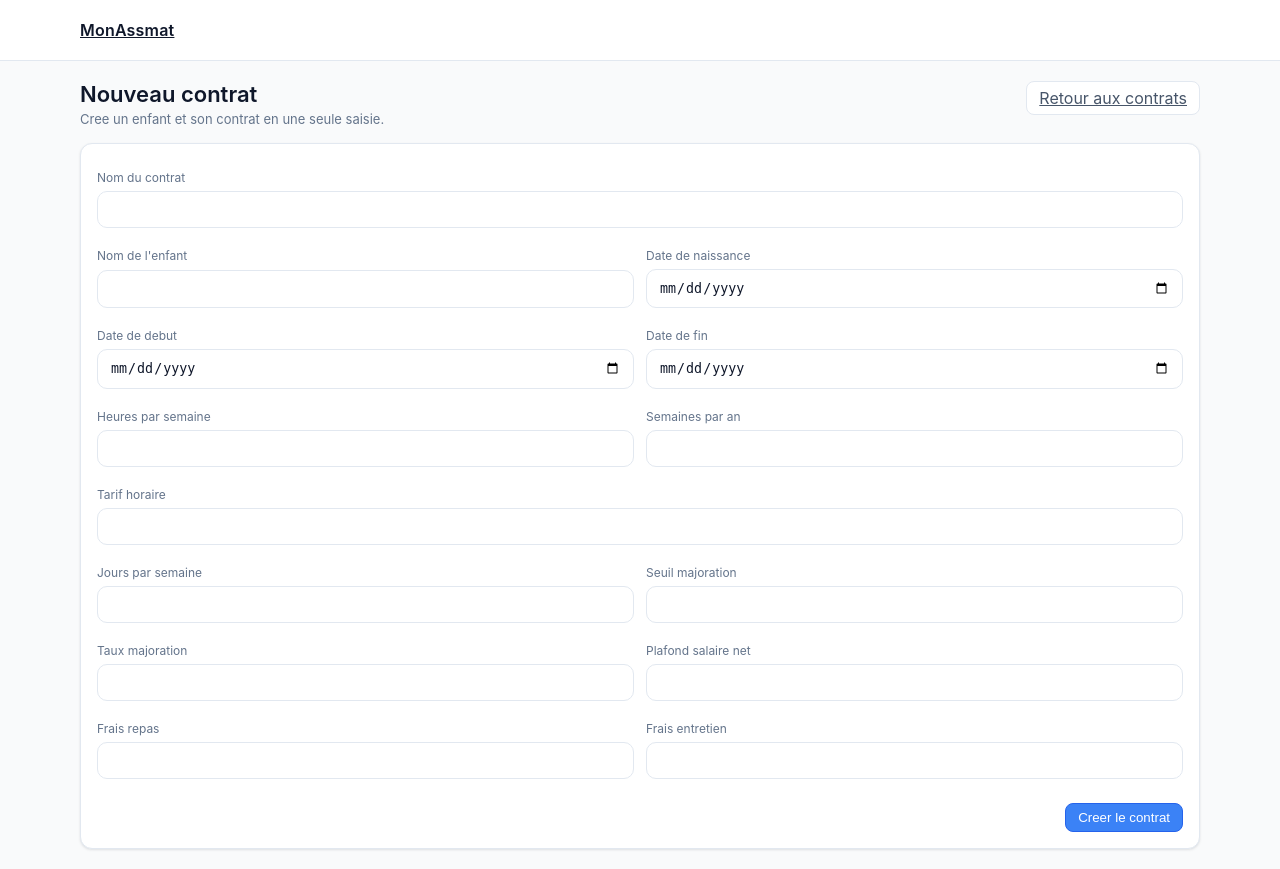
After one commit to jleparoux/monassmat, a FastAPI app: page /contracts/new in a window 1280 px wide. The commit adds this page. Run offline with FastAPI, Linux system fonts and the light colour scheme; some libraries are stand-ins or nearby versions.

Commit message:
* added name to contract * updated contract page

```diff
--- a/frontend/static/app.css
+++ b/frontend/static/app.css
@@ -513,6 +513,11 @@ a { color: inherit; }
   font-size: 12px;
   margin: 10px 0;
 }
+.notice--error {
+  border-color: rgba(220,38,38,0.3);
+  background: rgba(248,113,113,0.12);
+  color: #991b1b;
+}
 
 .modal {
   position: fixed;
--- /dev/null
+++ b/frontend/templates/contract_new.html
@@ -0,0 +1,105 @@
+{% extends "base.html" %}
+{% block content %}
+
+<div class="page-header">
+  <div>
+    <h1 class="page-title">Nouveau contrat</h1>
+    <p class="page-subtitle">Cree un enfant et son contrat en une seule saisie.</p>
+  </div>
+  <div class="page-actions">
+    <a class="btn btn-secondary" href="/contracts">Retour aux contrats</a>
+    {% if contract_id %}
+      <a class="btn" href="/contracts/{{ contract_id }}/calendar">Ouvrir le calendrier</a>
+    {% endif %}
+  </div>
+</div>
+
+<section class="card">
+  <div class="card__body">
+    {% if saved %}
+      <div class="notice notice--ok">Contrat cree.</div>
+    {% endif %}
+    <form method="post" action="/contracts/new">
+      <label class="field">
+        <span>Nom du contrat</span>
+        <input name="contract_name" type="text" />
+      </label>
+      <div class="field-group">
+        <label class="field">
+          <span>Nom de l'enfant</span>
+          <input name="child_name" type="text" required />
+        </label>
+        <label class="field">
+          <span>Date de naissance</span>
+          <input name="child_birth_date" type="date" required />
+        </label>
+      </div>
+
+      <div class="field-group">
+        <label class="field">
+          <span>Date de debut</span>
+          <input name="start_date" type="date" required />
+        </label>
+        <label class="field">
+          <span>Date de fin</span>
+          <input name="end_date" type="date" />
+        </label>
+      </div>
+
+      <div class="field-group">
+        <label class="field">
+          <span>Heures par semaine</span>
+          <input name="hours_per_week" type="number" step="0.01" required />
+        </label>
+        <label class="field">
+          <span>Semaines par an</span>
+          <input name="weeks_per_year" type="number" step="0.01" required />
+        </label>
+      </div>
+
+      <label class="field">
+        <span>Tarif horaire</span>
+        <input name="hourly_rate" type="number" step="0.01" required />
+      </label>
+
+      <div class="field-group">
+        <label class="field">
+          <span>Jours par semaine</span>
+          <input name="days_per_week" type="number" step="1" />
+        </label>
+        <label class="field">
+          <span>Seuil majoration</span>
+          <input name="majoration_threshold" type="number" step="0.01" />
+        </label>
+      </div>
+
+      <div class="field-group">
+        <label class="field">
+          <span>Taux majoration</span>
+          <input name="majoration_rate" type="number" step="0.01" />
+        </label>
+        <label class="field">
+          <span>Plafond salaire net</span>
+          <input name="salary_net_ceiling" type="number" step="0.01" />
+        </label>
+      </div>
+
+      <div class="field-group">
+        <label class="field">
+          <span>Frais repas</span>
+          <input name="fee_meal_amount" type="number" step="0.01" />
+        </label>
+        <label class="field">
+          <span>Frais entretien</span>
+          <input name="fee_maintenance_amount" type="number" step="0.01" />
+        </label>
+      </div>
+
+      <div class="actions">
+        <button class="btn btn-primary" type="submit">Creer le contrat</button>
+      </div>
+    </form>
+  </div>
+</section>
+
+{% endblock %}
--- a/frontend/templates/contract_settings.html
+++ b/frontend/templates/contract_settings.html
@@ -18,6 +18,10 @@
     {% endif %}
 
     <form method="post" action="/contracts/{{ contract.id }}/settings">
+      <label class="field">
+        <span>Nom du contrat</span>
+        <input name="contract_name" type="text" value="{{ contract.name or '' }}" />
+      </label>
       <div class="field-group">
         <label class="field">
           <span>Date de debut</span>
--- a/frontend/templates/contracts_summary.html
+++ b/frontend/templates/contracts_summary.html
@@ -10,6 +10,7 @@
     <a class="btn btn-secondary" data-quick-action="calendar" href="#">Calendrier actif</a>
     <a class="btn" data-quick-action="year" href="#">Synthese annuelle</a>
     <a class="btn" data-quick-action="settings" href="#">Parametres</a>
+    <a class="btn btn-primary" href="/contracts/new">Nouveau contrat</a>
   </div>
 </div>
 
@@ -64,7 +65,9 @@
              data-id="{{ item.id }}">
       <div class="card__header">
         <div>
-          <div class="title">Contrat #{{ item.id }}</div>
+          <div class="title">
+            Contrat #{{ item.id }}{% if item.name %} - {{ item.name }}{% endif %}
+          </div>
           <div class="muted">{{ item.child_name }}</div>
         </div>
         {% if item.is_active %}
--- a/frontend/templates/settings_snapshot_form.html
+++ b/frontend/templates/settings_snapshot_form.html
@@ -16,11 +16,15 @@
     {% if saved %}
       <div class="notice notice--ok">Snapshot mis a jour.</div>
     {% endif %}
+    {% if error %}
+      <div class="notice notice--error">{{ error }}</div>
+    {% endif %}
     <form method="post" action="/contracts/{{ contract.id }}/settings_snapshot">
       <label class="field">
         <span>Application des parametres a partir du</span>
-        <input name="valid_from" type="date" value="{{ snapshot.valid_from }}" readonly />
+        <input name="valid_from" type="date" value="{{ snapshot.valid_from }}" required />
       </label>
+      <input type="hidden" name="original_valid_from" value="{{ snapshot.valid_from }}" />
 
       <div class="field-group">
         <label class="field">
--- a/frontend/templates/year_summary_page.html
+++ b/frontend/templates/year_summary_page.html
@@ -15,7 +15,9 @@
 <section class="card">
   <div class="card__header">
     <div>
-      <div class="title">Annee {{ year }}</div>
+      <div class="title">
+        Contrat #{{ contract.id }}{% if contract.name %} - {{ contract.name }}{% endif %} · Annee {{ year }}
+      </div>
       <div class="muted">{{ period_start }} → {{ period_end }}</div>
     </div>
     <div class="summary-nav">
--- a/src/monassmat/app.py
+++ b/src/monassmat/app.py
@@ -21,7 +21,7 @@ from .calculations import (
     workday_totals,
 )
 from .db import get_db, session_scope
-from .models import WorkdayKind
+from .models import Child, Contract, WorkdayKind
 from .schemas import MonthlySummaryOut, WorkdayUpsertIn
 
 BASE_DIR = Path(__file__).resolve().parents[2]  # .../monassmat/
@@ -473,6 +473,7 @@ def contract_settings(contract_id: int, request: Request, db: Session = Depends(
 def save_contract_settings(
     contract_id: int,
     request: Request,
+    contract_name: str | None = Form(None),
     start_date: str = Form(...),
     end_date: str | None = Form(None),
     effective_from: str = Form(...),
@@ -503,6 +504,7 @@ def save_contract_settings(
         "salary_net_ceiling": contract.salary_net_ceiling,
     }
 
+    contract.name = contract_name.strip() if contract_name else None
     contract.start_date = date_from_iso(start_date)
     contract.end_date = date_from_iso(end_date) if end_date else None
     contract.hours_per_week = float(hours_per_week)
@@ -596,6 +598,7 @@ def edit_settings_snapshot(
 def save_settings_snapshot(
     contract_id: int,
     request: Request,
+    original_valid_from: str = Form(...),
     valid_from: str = Form(...),
     hours_per_week: str = Form(...),
     weeks_per_year: str = Form(...),
@@ -612,12 +615,36 @@ def save_settings_snapshot(
     if not contract:
         raise HTTPException(status_code=404, detail="Contract not found")
 
+    original_valid_from_date = date_from_iso(original_valid_from)
     valid_from_date = date_from_iso(valid_from)
     snapshot = crud.get_settings_snapshot(
-        db, contract_id=contract_id, valid_from=valid_from_date
+        db, contract_id=contract_id, valid_from=original_valid_from_date
     )
     if not snapshot:
         raise HTTPException(status_code=404, detail="Snapshot not found")
+
+    if valid_from_date != original_valid_from_date:
+        existing = crud.get_settings_snapshot(
+            db, contract_id=contract_id, valid_from=valid_from_date
+        )
+        if existing:
+            return templates.TemplateResponse(
+                "settings_snapshot_form.html",
+                {
+                    "request": request,
+                    "title": "Modifier snapshot",
+                    "contract": contract,
+                    "contract_id": contract_id,
+                    "snapshot": snapshot,
+                    "error": "Un snapshot existe deja a cette date.",
+                },
+            )
+
+        deleted = crud.delete_settings_snapshot(
+            db, contract_id=contract_id, valid_from=original_valid_from_date
+        )
+        if not deleted:
+            raise HTTPException(status_code=404, detail="Snapshot not found")
 
     crud.upsert_settings_snapshot(
         db,
@@ -781,6 +808,10 @@ def year_summary_page(
     year: int | None = None,
 ):
     target_year = year or date.today().year
+    with session_scope() as db:
+        contract = crud.get_contract(db, contract_id)
+        if not contract:
+            raise HTTPException(status_code=404, detail="Contract not found")
     summary = build_year_summary(contract_id, target_year)
     return templates.TemplateResponse(
         "year_summary_page.html",
@@ -788,6 +819,7 @@ def year_summary_page(
             "request": request,
             "title": "Synthese annuelle",
             "contract_id": contract_id,
+            "contract": contract,
             "prev_year": target_year - 1,
             "next_year": target_year + 1,
             **summary,
@@ -810,6 +842,7 @@ def contracts_summary(request: Request, db: Session = Depends(get_db)):
         items.append(
             {
                 "id": contract.id,
+                "name": contract.name,
                 "child_name": contract.child.name if contract.child else "—",
                 "start_date": contract.start_date,
                 "end_date": contract.end_date,
@@ -827,6 +860,86 @@ def contracts_summary(request: Request, db: Session = Depends(get_db)):
             "request": request,
             "title": "Contrats",
             "items": items,
+        },
+    )
+
+
+@app.get("/contracts/new", response_class=HTMLResponse)
+def new_contract(request: Request):
+    return templates.TemplateResponse(
+        "contract_new.html",
+        {
+            "request": request,
+            "title": "Nouveau contrat",
+        },
+    )
+
+
+@app.post("/contracts/new", response_class=HTMLResponse)
+def create_contract(
+    request: Request,
+    contract_name: str | None = Form(None),
+    child_name: str = Form(...),
+    child_birth_date: str = Form(...),
+    start_date: str = Form(...),
+    end_date: str | None = Form(None),
+    hours_per_week: str = Form(...),
+    weeks_per_year: str = Form(...),
+    hourly_rate: str = Form(...),
+    days_per_week: str | None = Form(None),
+    majoration_threshold: str | None = Form(None),
+    majoration_rate: str | None = Form(None),
+    fee_meal_amount: str | None = Form(None),
+    fee_maintenance_amount: str | None = Form(None),
+    salary_net_ceiling: str | None = Form(None),
+    db: Session = Depends(get_db),
+):
+    child = Child(
+        name=child_name.strip(),
+        birth_date=date_from_iso(child_birth_date),
+    )
+    contract = Contract(
+        child=child,
+        name=contract_name.strip() if contract_name else None,
+        start_date=date_from_iso(start_date),
+        end_date=date_from_iso(end_date) if end_date else None,
+        hours_per_week=float(hours_per_week),
+        weeks_per_year=float(weeks_per_year),
+        hourly_rate=float(hourly_rate),
+        days_per_week=parse_optional_int(days_per_week),
+        majoration_threshold=parse_optional_float(majoration_threshold),
+        majoration_rate=parse_optional_float(majoration_rate),
+        fee_meal_amount=parse_optional_float(fee_meal_amount),
+        fee_maintenance_amount=parse_optional_float(fee_maintenance_amount),
+        salary_net_ceiling=parse_optional_float(salary_net_ceiling),
+    )
+    db.add(child)
+    db.add(contract)
+    db.flush()
+
+    crud.upsert_settings_snapshot(
+        db,
+        contract_id=contract.id,
+        valid_from=contract.start_date,
+        hours_per_week=contract.hours_per_week,
+        weeks_per_year=contract.weeks_per_year,
+        hourly_rate=contract.hourly_rate,
+        days_per_week=contract.days_per_week,
+        majoration_threshold=contract.majoration_threshold,
+        majoration_rate=contract.majoration_rate,
+        fee_meal_amount=contract.fee_meal_amount,
+        fee_maintenance_amount=contract.fee_maintenance_amount,
+        salary_net_ceiling=contract.salary_net_ceiling,
+    )
+    db.commit()
+
+    return templates.TemplateResponse(
+        "contract_new.html",
+        {
+            "request": request,
+            "title": "Nouveau contrat",
+            "saved": True,
+            "contract_id": contract.id,
         },
     )
 
--- a/src/monassmat/models.py
+++ b/src/monassmat/models.py
@@ -60,6 +60,7 @@ class Contract(Base):
 
     id: Mapped[int] = mapped_column(primary_key=True)
     child_id: Mapped[int] = mapped_column(ForeignKey("child.id"), nullable=False)
+    name: Mapped[str | None] = mapped_column(String(120))
 
     start_date: Mapped[date] = mapped_column(Date, nullable=False)
     end_date: Mapped[date | None] = mapped_column(Date)
```
Also changed, not shown: alembic/versions/4d2b1a7c3f8e_add_contract_name.py (added, +24 -0 lines), README.md.
